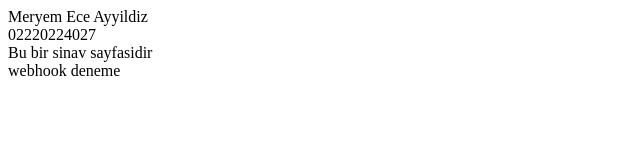
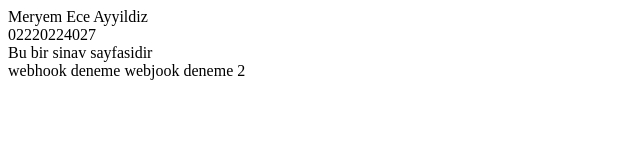
Before and after one commit to MeryemEceAYYILDIZ/YMGVizeSinavi, a plain HTML site: page index.html in a window 1280 px wide. Shown: the whole page, without its empty margins (0-640 px from the left). Drawn offline with Linux system fonts and the light colour scheme.

Commit message:
webhook çalışmasını deneme

```diff
--- a/index.html
+++ b/index.html
@@ -7,6 +7,6 @@
 		<div>02220224027</div>
 		<div>Bu bir sinav sayfasidir</div>
 		webhook deneme
-
+		webjook deneme 2
 	</body>
 </html>
```
